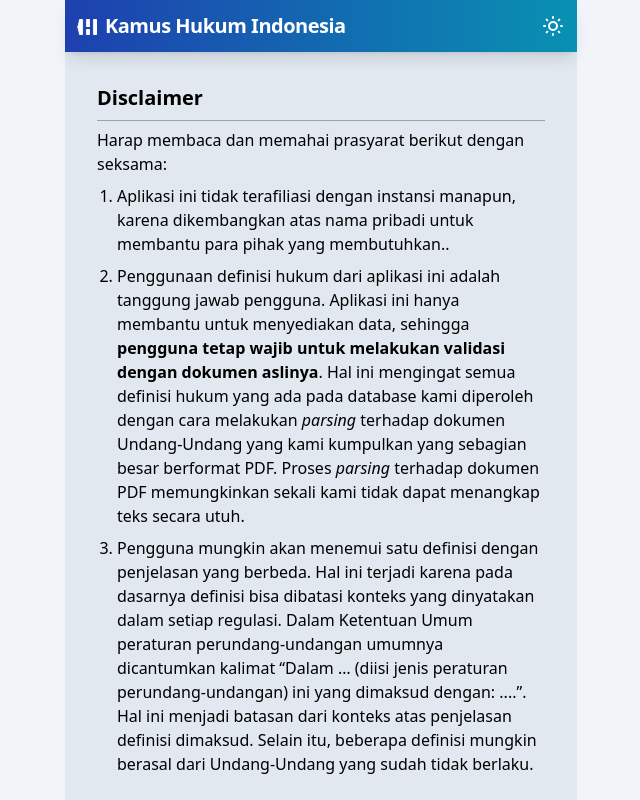
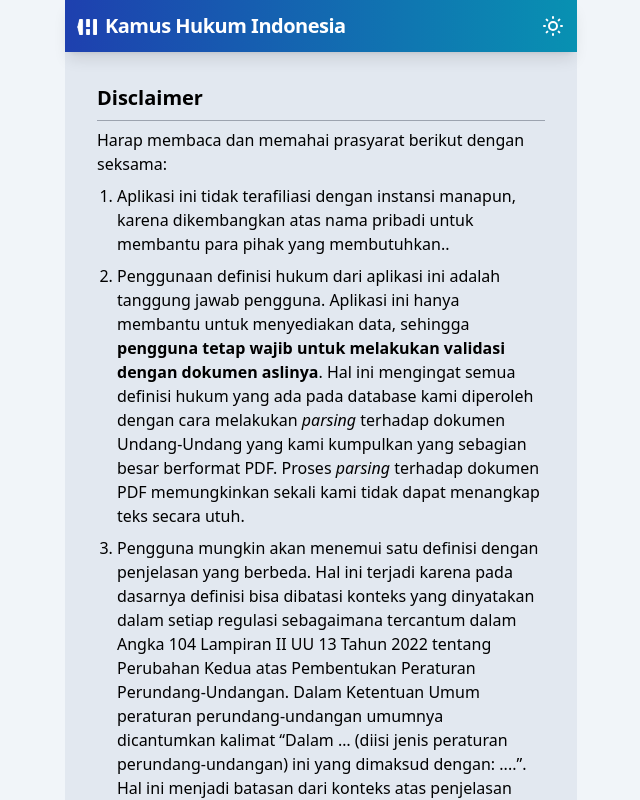
Before and after one commit to maziyank/kamus-hukum, a Next.js app: page /disclaimer in a window 1280 px wide. Shown: the top 800 px of the page, without its empty margins (319-959 px from the left). Built offline with nearby package versions, Linux system fonts and the light colour scheme; no server answers.

Commit message:
update disclaimer

```diff
--- a/pages/disclaimer.tsx
+++ b/pages/disclaimer.tsx
@@ -37,7 +37,9 @@ export default function Disclaimer() {
           <li className="mt-2">
             Pengguna mungkin akan menemui satu definisi dengan penjelasan yang
             berbeda. Hal ini terjadi karena pada dasarnya definisi bisa dibatasi
-            konteks yang dinyatakan dalam setiap regulasi. Dalam Ketentuan Umum
+            konteks yang dinyatakan dalam setiap regulasi sebagaimana tercantum
+            dalam Angka 104 Lampiran II UU 13 Tahun 2022 tentang Perubahan Kedua atas
+            Pembentukan Peraturan Perundang-Undangan. Dalam Ketentuan Umum
             peraturan perundang-undangan umumnya dicantumkan kalimat “Dalam …
             (diisi jenis peraturan perundang-undangan) ini yang dimaksud dengan:
             ....”. Hal ini menjadi batasan dari konteks atas penjelasan definisi
```
